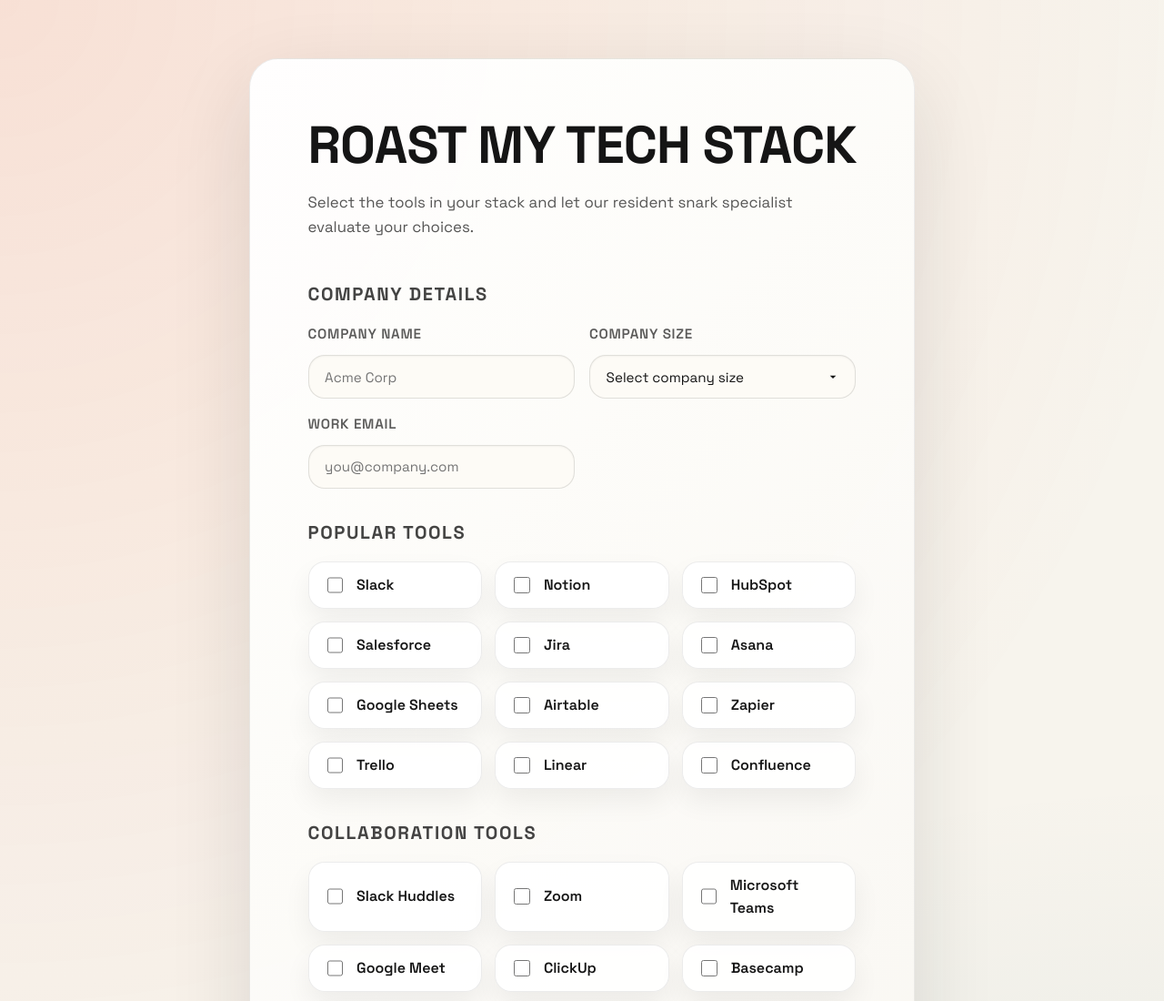
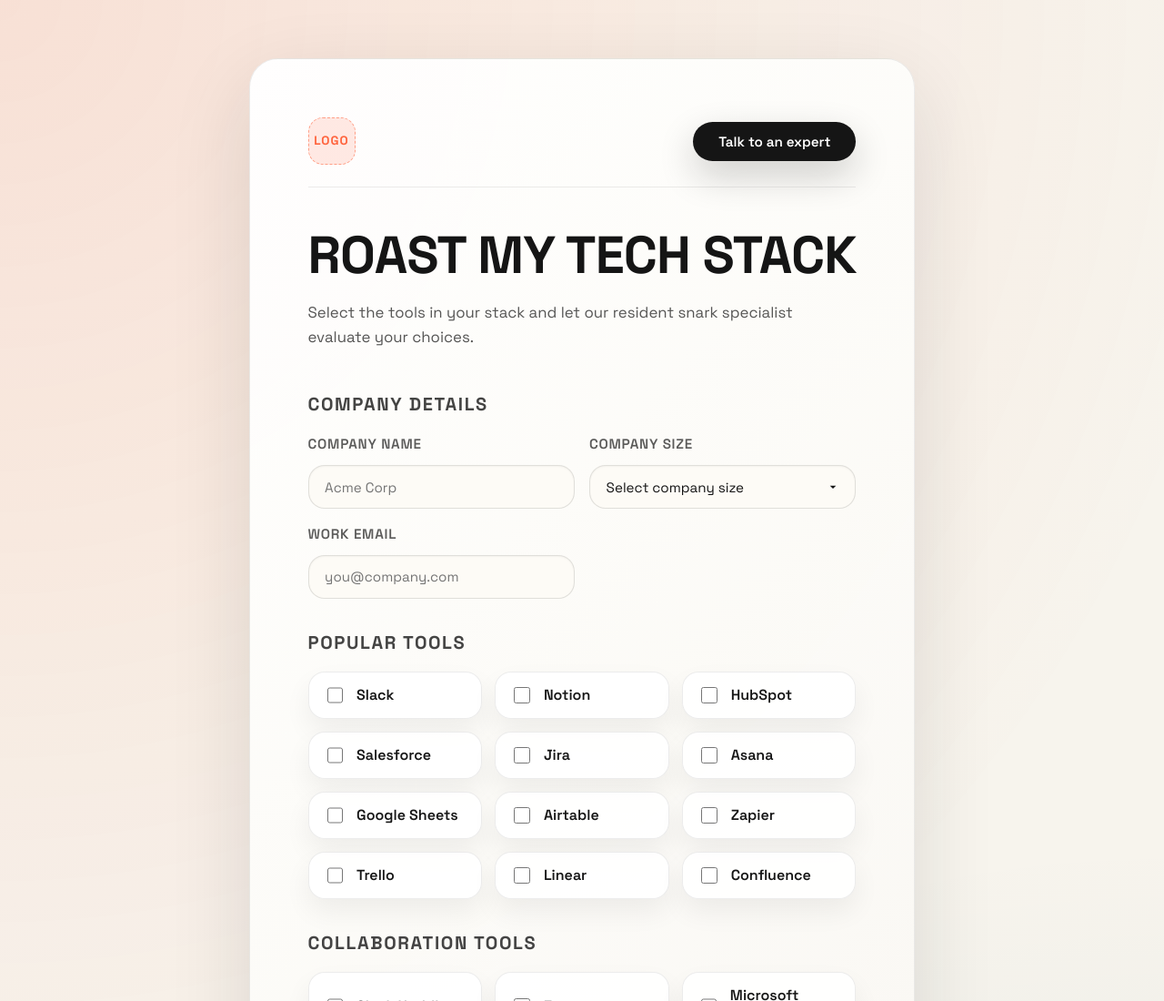
Before and after one commit to kevanlee/roast, a website built with Vite: page index.html in a window 1280 px wide. Shown: the top 1100 px of the page at 91% size. Built offline with nearby package versions, Linux system fonts and the light colour scheme.

Commit message:
Add navigation bar with logo placeholder and expert CTA

```diff
--- a/src/main.js
+++ b/src/main.js
@@ -128,6 +128,10 @@
 
 app.innerHTML = `
   <main class="app-shell">
+    <nav class="site-nav">
+      <div class="nav-logo" aria-label="Logo placeholder">Logo</div>
+      <button type="button" class="nav-cta">Talk to an expert</button>
+    </nav>
     <header class="hero">
       <h1>Roast My Tech Stack</h1>
       <p>Select the tools in your stack and let our resident snark specialist evaluate your choices.</p>
--- a/src/style.css
+++ b/src/style.css
@@ -34,6 +34,55 @@
   box-shadow: 0 30px 90px rgba(26, 29, 31, 0.12);
   display: grid;
   gap: 2.75rem;
+}
+
+.site-nav {
+  display: flex;
+  align-items: center;
+  justify-content: space-between;
+  padding-bottom: 1.5rem;
+  border-bottom: 1px solid rgba(21, 21, 21, 0.08);
+}
+
+.nav-logo {
+  display: inline-flex;
+  align-items: center;
+  justify-content: center;
+  width: 52px;
+  height: 52px;
+  border-radius: 16px;
+  background: rgba(255, 85, 43, 0.12);
+  border: 1.5px dashed rgba(255, 85, 43, 0.5);
+  font-weight: 700;
+  font-size: 0.85rem;
+  letter-spacing: 0.08em;
+  text-transform: uppercase;
+  color: rgba(255, 85, 43, 0.9);
+}
+
+.nav-cta {
+  border: none;
+  border-radius: 999px;
+  background: #151515;
+  color: #ffffff;
+  font-family: inherit;
+  font-weight: 600;
+  font-size: 0.95rem;
+  padding: 0.75rem 1.75rem;
+  cursor: pointer;
+  box-shadow: 0 16px 40px rgba(21, 21, 21, 0.2);
+  transition: transform 0.2s ease, box-shadow 0.2s ease;
+}
+
+.nav-cta:hover,
+.nav-cta:focus-visible {
+  transform: translateY(-1px);
+  box-shadow: 0 18px 44px rgba(21, 21, 21, 0.24);
+}
+
+.nav-cta:focus-visible {
+  outline: none;
+  box-shadow: 0 0 0 4px rgba(21, 21, 21, 0.18), 0 18px 44px rgba(21, 21, 21, 0.24);
 }
 
 .hero {
```
